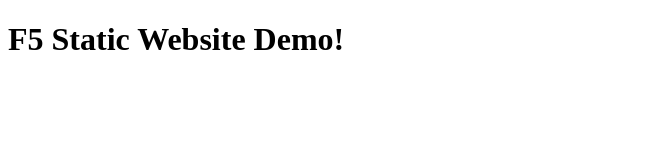
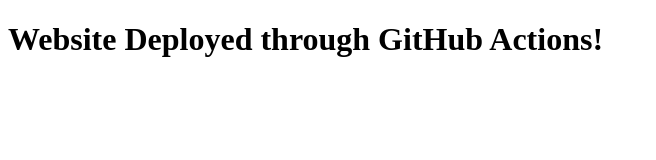
Before and after one commit to CloudViking/azure-staticsite-cdn, a plain HTML site: page site-contents/index.html in a window 1280 px wide. Shown: the whole page, without its empty margins (0-656 px from the left). Drawn offline with Linux system fonts and the light colour scheme.

Commit message:
Trying out GitHub Actions

```diff
--- a/site-contents/index.html
+++ b/site-contents/index.html
@@ -1,6 +1,6 @@
 <!DOCTYPE html>
 <html>
   <body>
-    <h1>F5 Static Website Demo!</h1>
+    <h1>Website Deployed through GitHub Actions!</h1>
   </body>
 </html>
```
